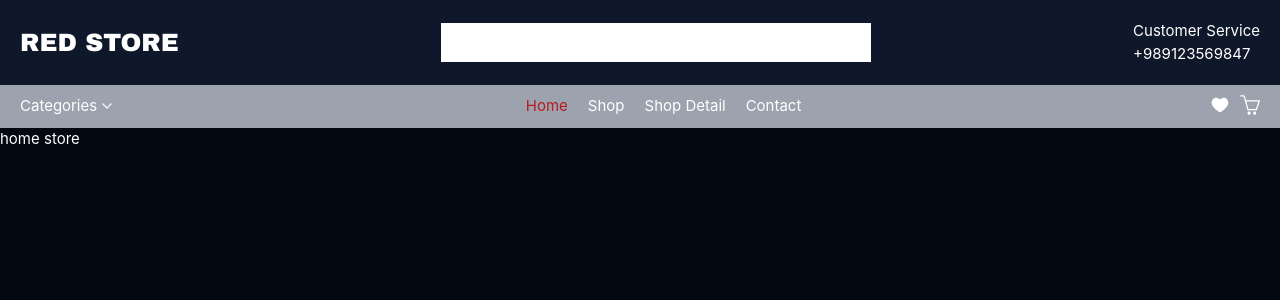
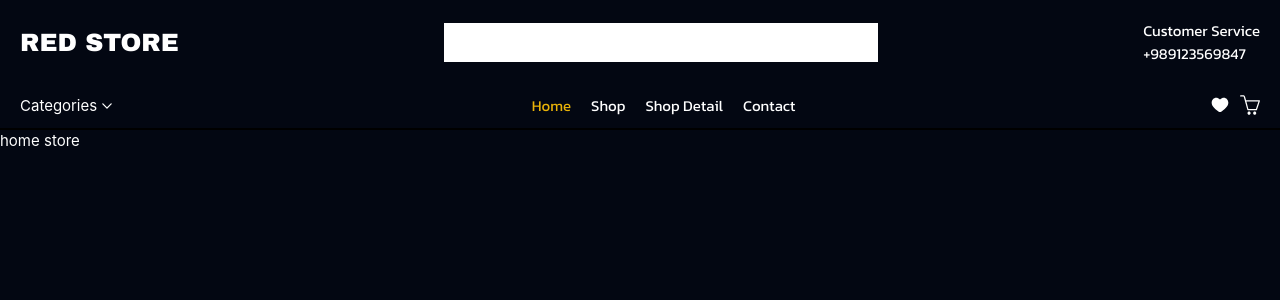
Before and after one commit to mahmoudfarsijani/project-T, a Vue app: page /store/home in a window 1280 px wide. Shown: the top 300 px of the page. Built offline with nearby package versions, Linux system fonts and the light colour scheme; a web font is replaced by a local one.

Commit message:
edit style and edit in icon and edit in headerstore

```diff
--- a/src/components/base/Icon.vue
+++ b/src/components/base/Icon.vue
@@ -2,7 +2,7 @@
   <!-- basket -->
   <g v-if="name === 'basket'">
     <svg
-      fill="#fff"
+      :fill="iconStroke"
       width="20px"
       height="20px"
       viewBox="0 0 32 32"
@@ -62,7 +62,7 @@
         fill-rule="evenodd"
         clip-rule="evenodd"
         d="M6.46967 8.96967C6.76256 8.67678 7.23744 8.67678 7.53033 8.96967L12 13.4393L16.4697 8.96967C16.7626 8.67678 17.2374 8.67678 17.5303 8.96967C17.8232 9.26256 17.8232 9.73744 17.5303 10.0303L12.5303 15.0303C12.3897 15.171 12.1989 15.25 12 15.25C11.8011 15.25 11.6103 15.171 11.4697 15.0303L6.46967 10.0303C6.17678 9.73744 6.17678 9.26256 6.46967 8.96967Z"
-        fill="#fff"
+        :fill="iconStroke"
       />
     </svg>
   </g>
@@ -715,7 +715,7 @@
     >
       <path
         d="M2 9.1371C2 14 6.01943 16.5914 8.96173 18.9109C10 19.7294 11 20.5 12 20.5C13 20.5 14 19.7294 15.0383 18.9109C17.9806 16.5914 22 14 22 9.1371C22 4.27416 16.4998 0.825464 12 5.50063C7.50016 0.825464 2 4.27416 2 9.1371Z"
-        fill="#fff"
+        :fill="iconStroke"
       />
     </svg>
   </g>
--- a/src/components/main/StoreHeader.vue
+++ b/src/components/main/StoreHeader.vue
@@ -1,24 +1,24 @@
 <template>
-  <header class="w-full flex flex-col ">
+  <header class="w-full flex flex-col border-b-2 border-black">
     <!-- top -->
-    <div class="header-top w-full flex flex-nowrap justify-between bg-slate-900 items-center py-[20px] px-[20px]">
-      <RouterLink :to="{name:'home'}" class="font-Archivo text-[25px] uppercase text-white"> red store </RouterLink>
+    <div class="header-top w-full flex flex-nowrap justify-between  items-center py-[20px] px-[20px]">
+      <RouterLink :to="{name:'home'}" class="font-Archivo text-[25px] uppercase text-white dark:text-black"> red store </RouterLink>
       <div class="flex-1 flex justify-center">
         <input type="text" class="px-[10px] py-[8px] w-[45%]"/>
       </div>
       <div class="flex flex-col items-start">
-        <span class="text-white capitalize">customer service</span>
-        <a href="tel:0020229823" class="text-white">+989123569847</a>
+        <span class="text-white capitalize font-kanit dark:text-black">customer service</span>
+        <a href="tel:0020229823" class="text-white font-kanit dark:text-black">+989123569847</a>
       </div>
     </div>
     <!-- bottom -->
-    <nav class=" bg-gray-400 w-full flex flex-nowrap justify-between py-[10px] px-[20px]">
+    <nav class=" w-full flex flex-nowrap justify-between py-[10px] px-[20px]">
       <div class="">
-        <Button :is-icon-only="false" icon="arrow-bottom" class="capitalize text-white"> categories </Button>
+        <Button :is-icon-only="false" icon="arrow-bottom" class="capitalize text-white dark:text-black"> categories </Button>
       </div>
       <ul class="flex flex-nowrap flex-1 justify-center gap-[20px]">
         <li v-for="item in routeNames" :key="item.id">
-          <RouterLink :to="`${item.route}`" class="capitalize text-white nav-item">
+          <RouterLink :to="`${item.route}`" class="capitalize text-black nav-item font-kanit ">
             {{ item.name }}
           </RouterLink>
         </li>
@@ -65,10 +65,10 @@ const routeNames = [
 
 <style scoped>
   .nav-item {
-    @apply text-white
+    @apply text-white hover:text-orange-500 dark:text-black
   }
 
   .nav-item.active-nav {
-    @apply text-red-700
+    @apply text-yellow-500
   }
 </style>
--- a/src/router/index.js
+++ b/src/router/index.js
@@ -9,13 +9,14 @@ const router = createRouter({
       path: '/',
       name: 'home',
       alias: '/home',
-      component: () => import('@/views/HomeView.vue')
+      component: () => import('@/views/HomeView.vue'),
+      meta: { title: 'Home', requiresAuth: false }
     },
     {
       path: '/store',
       name: 'store',
       alias: '/stores',
-      redirect:'/store/home',
+      redirect: '/store/home',
       components: {
         default: () => import('@/views/store/Store.vue'),
         headerStore: () => import('@/components/main/StoreHeader.vue')
@@ -24,30 +25,30 @@ const router = createRouter({
       children: [
         // پیش فرض
         {
-          path:'',
-          name:'home-store',
+          path: '',
+          name: 'home-store',
           component: () => import('@/views/store/child/HomeStore.vue')
         },
         {
-          path:'/store/home',
-          name:'home-store',
+          path: '/store/home',
+          name: 'home-store',
           component: () => import('@/views/store/child/HomeStore.vue')
         },
         {
-          name:'shop-store',
-          path:'/store/shop',
+          name: 'shop-store',
+          path: '/store/shop',
           component: () => import('@/views/store/child/ShopStore.vue')
         },
         {
-          name:'detail-shop-store',
-          path:'/store/detail-shop',
+          name: 'detail-shop-store',
+          path: '/store/detail-shop',
           component: () => import('@/views/store/child/DetailShopStore.vue')
         },
         {
-          name:'contact-store',
-          path:'/store/contact',
+          name: 'contact-store',
+          path: '/store/contact',
           component: () => import('@/views/store/child/ContactStore.vue')
-        },
+        }
       ]
     },
     {
@@ -77,6 +78,11 @@ const router = createRouter({
       alias: '/movies',
       component: () => import('@/views/movie/Movie.vue'),
       meta: { title: 'Movie', requiresAuth: false }
+    },
+    {
+      name: '404',
+      path: '/:pathMatch(.*)*',
+      component: () => import('@/views/404.vue')
     }
   ],
   // link active class
--- /dev/null
+++ b/src/views/404.vue
@@ -0,0 +1,21 @@
+<template>
+  <Main>
+    <Container tag="section" class="flex justify-center items-center h-screen">
+        <div class="flex flex-col items-center">
+            <h1 class="title text-[70px]">
+                404
+            </h1>
+            <p class="subtitle capitalize">
+                not found
+            </p>
+            <span class="capitalize text-center">
+                the source requested could not be found on this server!
+            </span>
+        </div> </Container>
+  </Main>
+</template>
+
+<script setup>
+import Container from '@/components/base/Container.vue'
+import Main from '@/components/base/Main.vue'
+</script>
```
